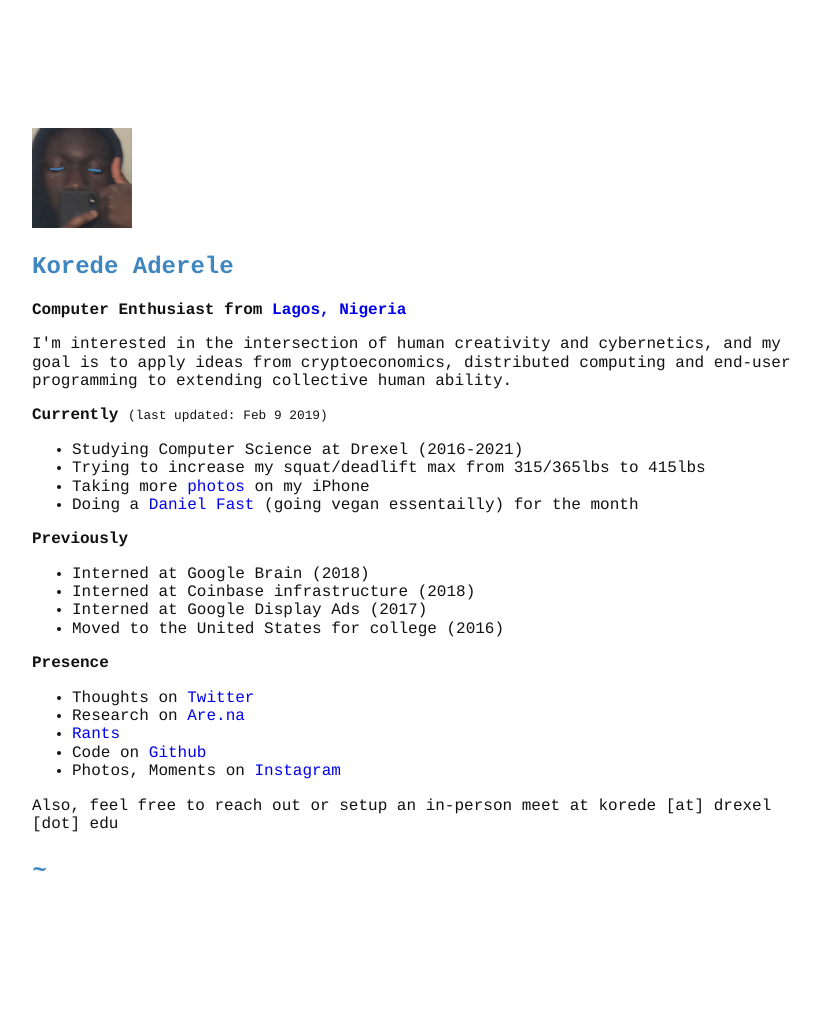
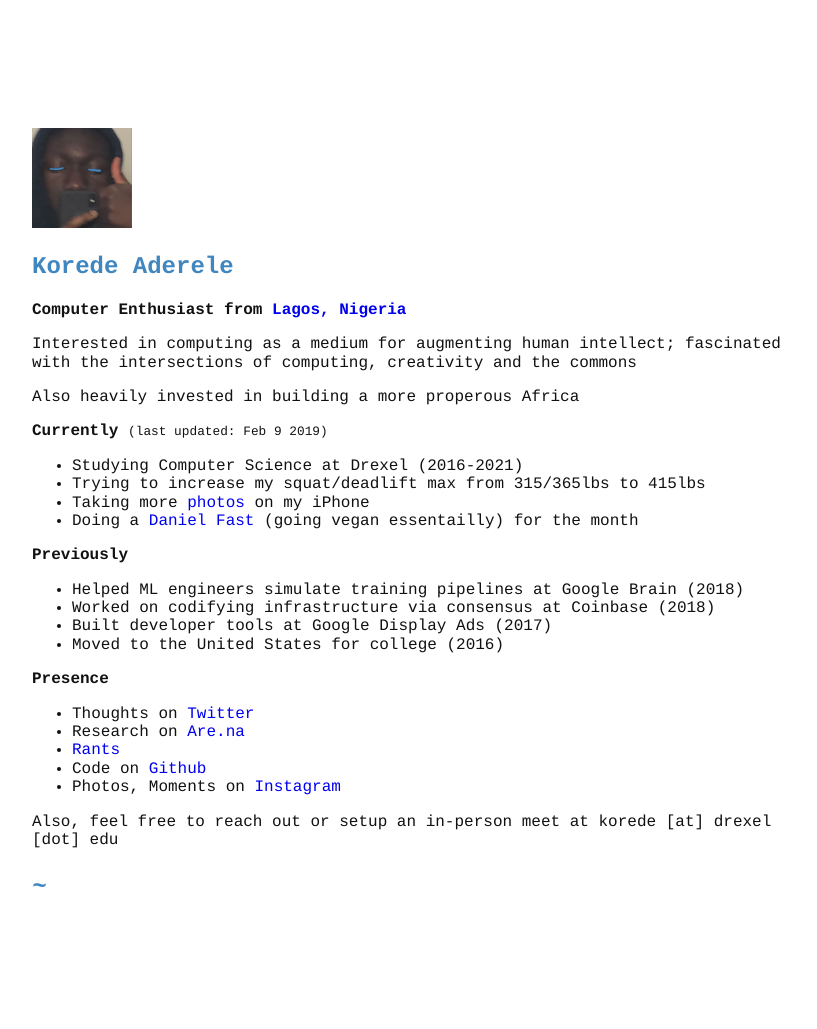
Before and after one commit to Korede-TA/korede-ta.github.io, a Jekyll site: the page built from index.html, in a window 1280 px wide. Shown: the whole page, without its empty margins (96-913 px from the left). Built offline with Jekyll 4.4.1, drawn with Linux system fonts in a browser that asks for light colours.

Commit message:
do some re-wordings. add detail, simplicity

```diff
--- a/index.html
+++ b/index.html
@@ -12,8 +12,12 @@ title: Korede's Website
 </b>
 
 <p>
-	I'm interested in the intersection of human creativity and cybernetics, and my goal is to apply ideas from cryptoeconomics, distributed computing and end-user programming to extending collective human ability.
+	<!--I'm interested in the intersection of human creativity and cybernetics, and my goal is to apply ideas from cryptoeconomics, distributed computing and end-user programming to extending collective human ability. -->
+	Interested in computing as a medium for augmenting human intellect; fascinated with the intersections of computing, creativity and the commons
 <p/>
+<p>
+	Also heavily invested in building a more properous Africa
+</p>
 
 <b>Currently</b> <small>(last updated: Feb 9 2019)</small>
 <ul>
@@ -35,13 +39,13 @@ title: Korede's Website
 <b>Previously</b>
 <ul>
 	<li>
-		Interned at Google Brain (2018)
+		Helped ML engineers simulate training pipelines at Google Brain (2018)
 	</li>
 	<li>
-		Interned at Coinbase infrastructure (2018)
+		Worked on codifying infrastructure via consensus at Coinbase (2018)
 	</li>
 	<li>
-		Interned at Google Display Ads (2017)
+		Built developer tools at Google Display Ads (2017)
 	</li>
 	<li>
 		Moved to the United States for college (2016)
```
